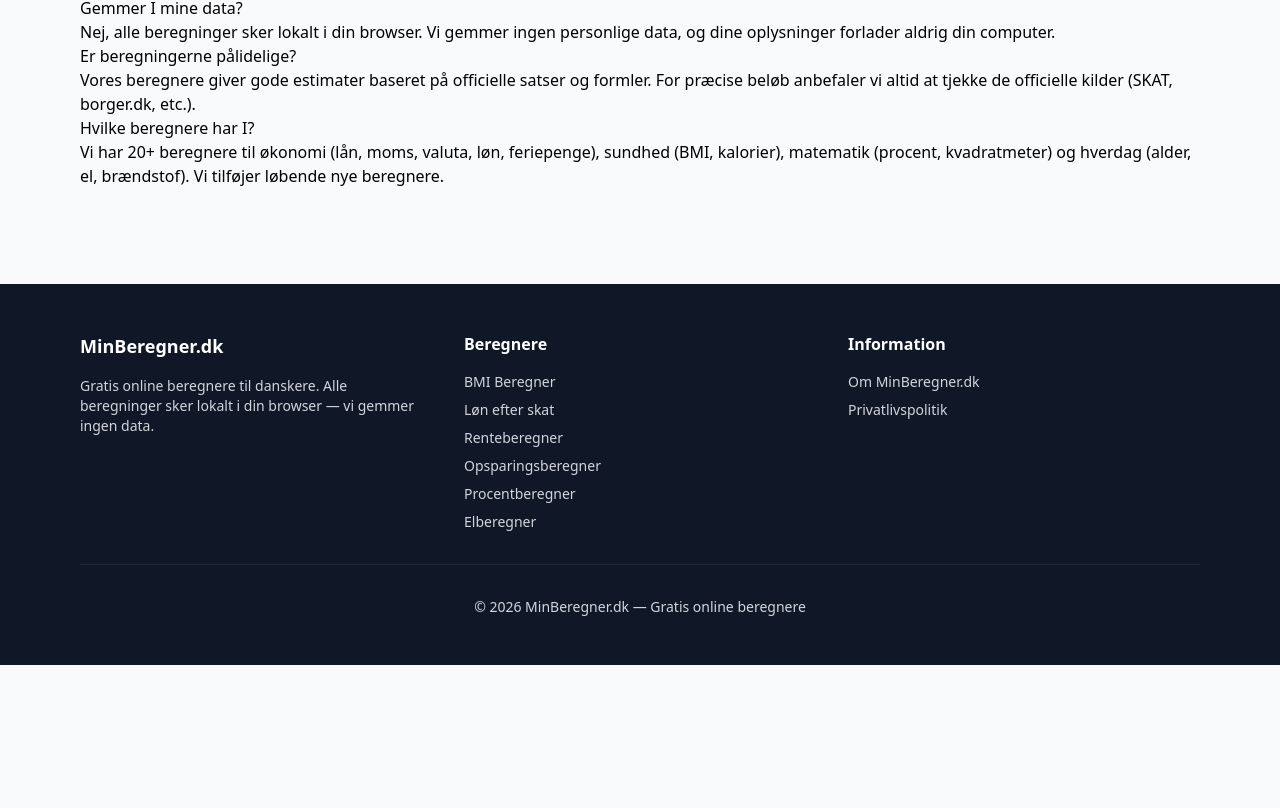
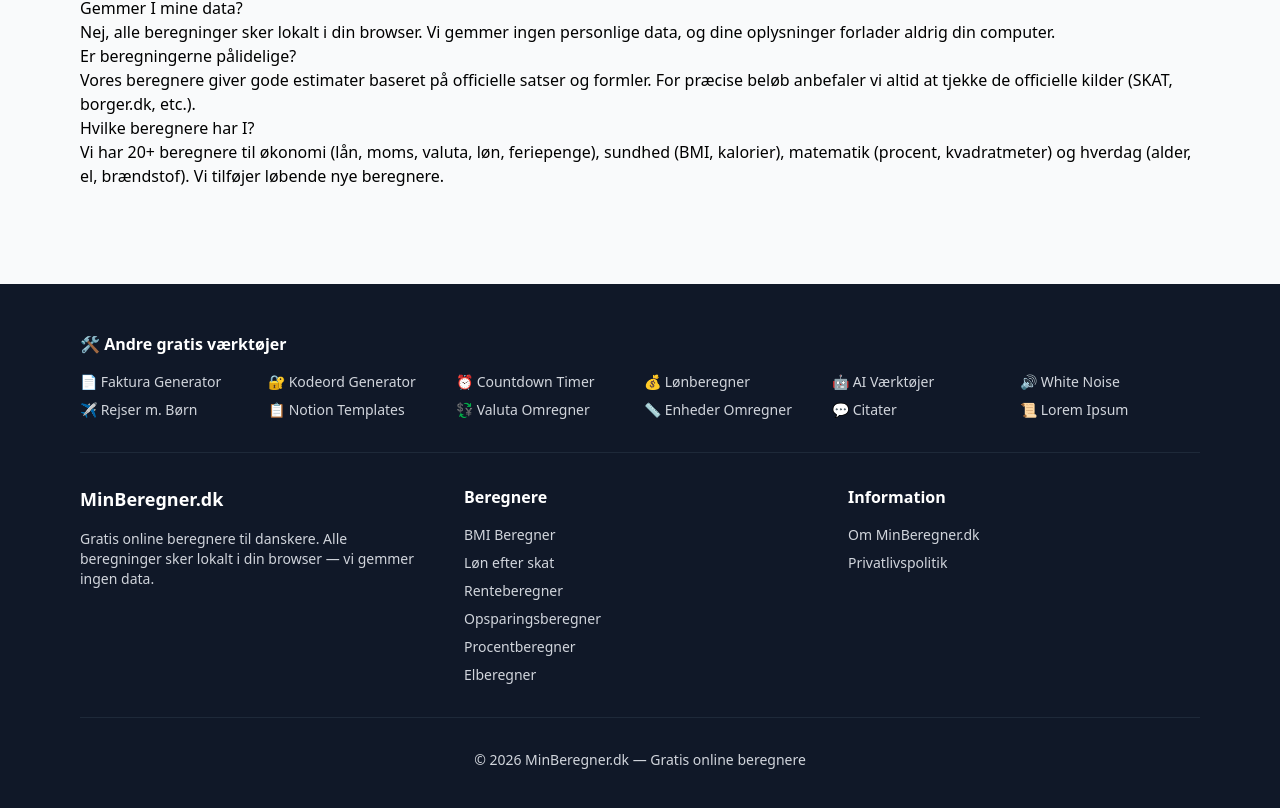
Before and after one commit to mahope/beregner-dk, a Next.js app: page / in a window 1280 px wide. Shown: the part 2384-3192 px from the top of the page. Before the commit the page ends 3049 px from the top, so only its background shows below. Built offline with nearby package versions, Linux system fonts and the light colour scheme.

Commit message:
feat: Add cross-linking footer with network tools

```diff
--- a/src/app/layout.tsx
+++ b/src/app/layout.tsx
@@ -130,6 +130,24 @@ export default function RootLayout({
 
         <footer className="bg-gray-900 text-gray-300 mt-auto">
           <div className="max-w-6xl mx-auto px-4 py-12">
+            {/* Cross-linking sektion */}
+            <div className="mb-8 pb-8 border-b border-gray-800">
+              <h3 className="text-white font-semibold mb-4">🛠️ Andre gratis værktøjer</h3>
+              <div className="grid grid-cols-2 sm:grid-cols-3 md:grid-cols-4 lg:grid-cols-6 gap-2 text-sm">
+                <a href="https://gratisfaktura.dk" className="hover:text-white">📄 Faktura Generator</a>
+                <a href="https://kodeord.dk" className="hover:text-white">🔐 Kodeord Generator</a>
+                <a href="https://countdowntimer.dk" className="hover:text-white">⏰ Countdown Timer</a>
+                <a href="https://loenberegner.dk" className="hover:text-white">💰 Lønberegner</a>
+                <a href="https://ai-tools.dk" className="hover:text-white">🤖 AI Værktøjer</a>
+                <a href="https://whitenoise.dk" className="hover:text-white">🔊 White Noise</a>
+                <a href="https://rejsermedborn.dk" className="hover:text-white">✈️ Rejser m. Børn</a>
+                <a href="https://notiondk.dk" className="hover:text-white">📋 Notion Templates</a>
+                <a href="https://valuta.holstjensen.eu" className="hover:text-white">💱 Valuta Omregner</a>
+                <a href="https://enheder.holstjensen.eu" className="hover:text-white">📏 Enheder Omregner</a>
+                <a href="https://citater.holstjensen.eu" className="hover:text-white">💬 Citater</a>
+                <a href="https://lorem.holstjensen.eu" className="hover:text-white">📜 Lorem Ipsum</a>
+              </div>
+            </div>
             <div className="grid grid-cols-1 md:grid-cols-3 gap-8">
               <div>
                 <h3 className="text-white font-bold text-lg mb-4">
--- /dev/null
+++ b/src/components/SharedFooter.tsx
@@ -0,0 +1,74 @@
+// SharedFooter.tsx - Cross-linking footer for Holstjensen Tools Network
+// Copy this file to src/components/ in each Next.js project
+
+export default function SharedFooter() {
+  const tools = [
+    { href: "https://gratisfaktura.dk", emoji: "📄", name: "Faktura Generator" },
+    { href: "https://kodeord.dk", emoji: "🔐", name: "Kodeord Generator" },
+    { href: "https://countdowntimer.dk", emoji: "⏰", name: "Countdown Timer" },
+    { href: "https://loenberegner.dk", emoji: "💰", name: "Lønberegner" },
+    { href: "https://minberegner.dk", emoji: "🧮", name: "Alle Beregnere" },
+    { href: "https://ai-tools.dk", emoji: "🤖", name: "AI Værktøjer" },
+    { href: "https://whitenoise.dk", emoji: "🔊", name: "White Noise" },
+    { href: "https://rejsermedborn.dk", emoji: "✈️", name: "Rejser m. Børn" },
+    { href: "https://notiondk.dk", emoji: "📋", name: "Notion Templates" },
+    { href: "https://valuta.holstjensen.eu", emoji: "💱", name: "Valuta Omregner" },
+    { href: "https://enheder.holstjensen.eu", emoji: "📏", name: "Enheder Omregner" },
+    { href: "https://timer.holstjensen.eu", emoji: "⏱️", name: "Timer/Stopur" },
+    { href: "https://citater.holstjensen.eu", emoji: "💬", name: "Citater" },
+    { href: "https://noter.holstjensen.eu", emoji: "📝", name: "Noter App" },
+    { href: "https://farver.holstjensen.eu", emoji: "🎨", name: "Farve Palette" },
+    { href: "https://lorem.holstjensen.eu", emoji: "📜", name: "Lorem Ipsum" },
+    { href: "https://synonymer.holstjensen.eu", emoji: "📚", name: "Synonymer" },
+    { href: "https://sundhedsberegner.holstjensen.eu", emoji: "🏥", name: "Sundhedsberegner" },
+    { href: "https://qr.holstjensen.eu", emoji: "📱", name: "QR Generator" },
+  ];
+
+  return (
+    <footer className="mt-16 border-t border-gray-200 bg-gray-50">
+      <div className="max-w-7xl mx-auto px-4 py-12">
+        {/* Tools grid */}
+        <div className="mb-8">
+          <h3 className="text-lg font-semibold text-gray-800 mb-4">
+            🛠️ Andre gratis værktøjer
+          </h3>
+          <div className="grid grid-cols-2 sm:grid-cols-3 md:grid-cols-4 lg:grid-cols-6 gap-3">
+            {tools.map((tool) => (
+              <a
+                key={tool.href}
+                href={tool.href}
+                className="hover:bg-white p-2 rounded-lg transition text-sm text-gray-600 hover:text-blue-600"
+                target="_blank"
+                rel="noopener noreferrer"
+              >
+                {tool.emoji} {tool.name}
+              </a>
+            ))}
+          </div>
+        </div>
+
+        {/* Bottom bar */}
+        <div className="flex flex-col sm:flex-row justify-between items-center pt-6 border-t border-gray-200 text-sm text-gray-500">
+          <p>
+            &copy; 2025{" "}
+            <a href="https://mahope.dk" className="hover:text-blue-600">
+              Mahope.dk
+            </a>{" "}
+            - Gratis online værktøjer
+          </p>
+          <div className="flex gap-4 mt-2 sm:mt-0">
+            <a
+              href="https://privacy.holstjensen.eu"
+              className="hover:text-blue-600"
+            >
+              Privatlivspolitik
+            </a>
+            <a href="mailto:kontakt@mahope.dk" className="hover:text-blue-600">
+              Kontakt
+            </a>
+          </div>
+        </div>
+      </div>
+    </footer>
+  );
+}
```
